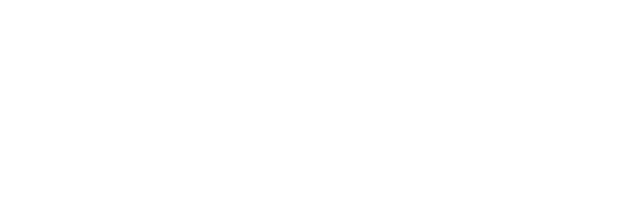
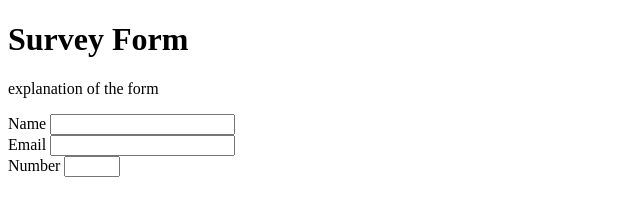
Before and after one commit to csc473s2019-webdev/hw3-p5-practice-with-html-css-forms-jzhang005, a plain HTML site: page index.html in a window 1280 px wide. Shown: the whole page, without its empty margins (0-640 px from the left). Drawn offline with Linux system fonts and the light colour scheme.

Commit message:
HTML for form labels and input filed

```diff
--- a/index.html
+++ b/index.html
@@ -9,6 +9,28 @@
     <script src="main.js"></script>
 </head>
 <body>
+    <h1 id="title">Survey Form</h1>
+
+    <p id="description">explanation of the form</p>
+
+    <form action="" id="survey-form">
+        <label for="name">Name</label>
+        <input type="text" name="name" id="name">
+        <br>
+
+        <label for="email">Email</label>
+        <input type="email" name="email" id="email">
+        <br>
+
+        <label for="numb">Number</label>
+        <input type="number" name="numb" id="numb" min="1" max="31">
+        <br>
+
+
+
+
+
+    </form>
 
 </body>
 </html>
```
